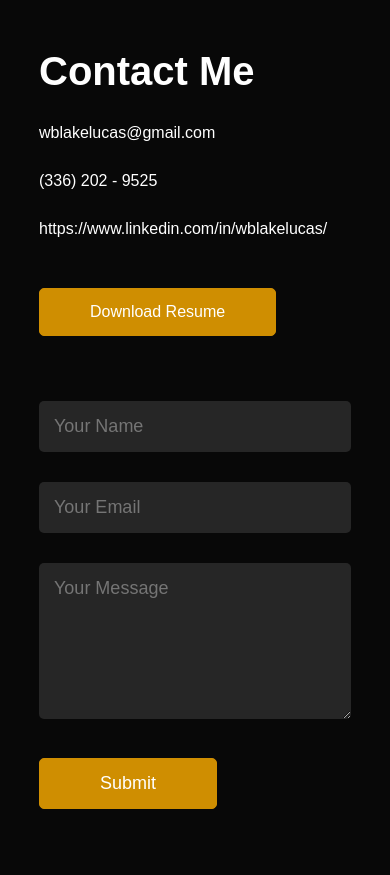
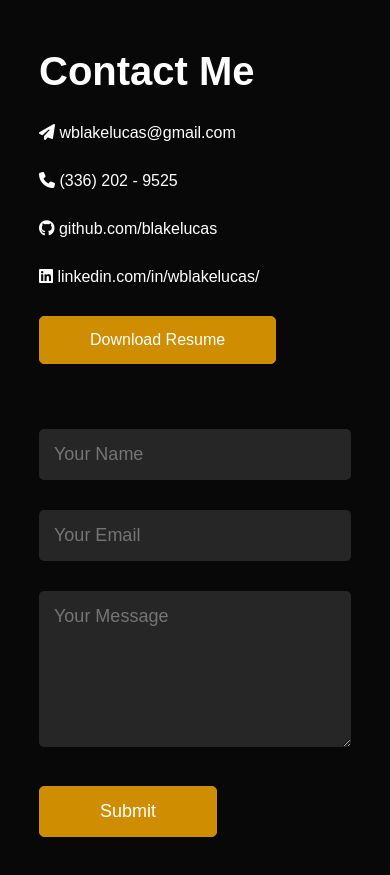
Before and after one commit to blakelucas/portfolio-site, a plain HTML site: page index.html in a window 390 px wide. Shown: the part 3800-4675 px from the top of the page. Drawn offline with Linux system fonts and the light colour scheme.

Commit message:
added icons to contact me, formatting may need work on mobile.

```diff
--- a/index.html
+++ b/index.html
@@ -229,15 +229,18 @@
             <div class="row">
                 <div class="contact-left">
                     <h1 class="sub-title">Contact Me</h1>
-                    <p>wblakelucas@gmail.com</p>
-                    <p>(336) 202 - 9525</p>
-                    <p>https://www.linkedin.com/in/wblakelucas/</p>
+                    <p><i class="fa-sharp fa-solid fa-paper-plane"></i> wblakelucas@gmail.com</p>
+                    <p class="phone"><i class="fa-solid fa-phone"></i> (336) 202 - 9525</p>
+                    <!-- <p><i class="fa-brands fa-linkedin"></i> linkedin.com/in/wblakelucas/</p> -->
+                    <!-- <p><i class="fa-brands fa-github"></i> github.com/blakelucas</p> -->
+                    <a href="https://github.com/blakelucas/"><i class="fa-brands fa-github"></i> github.com/blakelucas</a>
+                    <a href="https://linkedin.com/in/wblakelucas/"><i class="fa-brands fa-linkedin"></i> linkedin.com/in/wblakelucas/</a>
                     <!-- <a href="https://www.linkedin.com/in/wblakelucas/">LinkedIn</a> -->
                     <!-- <div class="social-icons">
                         <a href="https://www.linkedin.com/in/wblakelucas/">(add LinkedIn link here) AND ICON</a>
                         <a href="#">github??</a>
                     </div> -->
-                    <a href="images/Blake Lucas Resume.pdf" download class="btn">Download Resume</a>
+                    <a href="images/Blake Lucas Resume.pdf" download class="btn2">Download Resume</a>
                 </div>
                 <div class="contact-right">
                     <form name="submit-to-google-sheet">
@@ -298,18 +301,5 @@
             .catch(error => console.error('Error!', error.message))
         })
     </script>
-
-    <!-- <script>
-        var sidemenu = document.getElementById("sidemenu");
-
-        function openmenu() {
-            sidemenu.style.right = "0";
-        }
-
-        function closemenu() {
-            sidemenu.style.right = "-200px";
-        }
-    </script> -->
-
 </body>
 </html>
--- a/style.css
+++ b/style.css
@@ -280,6 +280,9 @@ nav ul li a:hover::after {
 
 .contact-left {
     flex-basis: 35%;
+    /* background: #262626; */
+    /* padding: 20px; */
+    /* border-radius: 6px; */
 }
 
 .contact-right {
@@ -288,6 +291,13 @@ nav ul li a:hover::after {
 
 .contact-left p {
     margin-top: 30px;
+}
+
+.contact-left a {
+    text-decoration: none;
+    color: white;
+    margin-top: 30px;
+    display: block;
 }
 
 .btn {
@@ -304,6 +314,24 @@ nav ul li a:hover::after {
 }
 
 .btn:hover {
+    background: rgb(0, 0, 0);
+}
+
+.btn2 {
+    display: flex;
+    float: left;
+    margin: 50px auto;
+    width: fit-content;
+    border: 1px solid #cf8e01;
+    padding: 14px 50px;
+    border-radius: 5px;
+    background: #cf8e01;
+    text-decoration: none;
+    color: white;
+    transition: background 0.5s;
+}
+
+.btn2:hover {
     background: rgb(0, 0, 0);
 }
 
@@ -476,4 +504,14 @@ nav .fa-solid {
     .contact-left, .contact-right {
         flex-basis: 100%;
     }
+
+    /* .contact-left a {
+        text-decoration: none;
+        margin-top: 30px;
+        font-size: 30px;
+    } */
+
+    /* .contact-left p {
+        margin-top: 10px;
+    } */
 }
```
